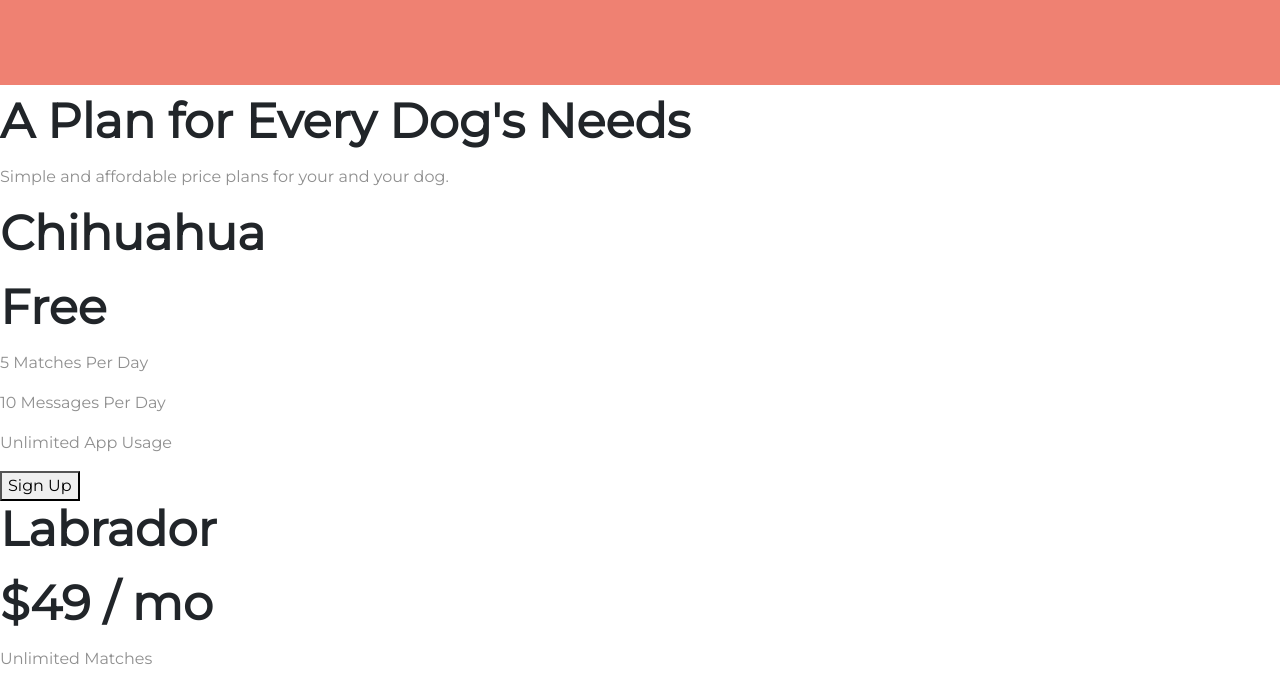
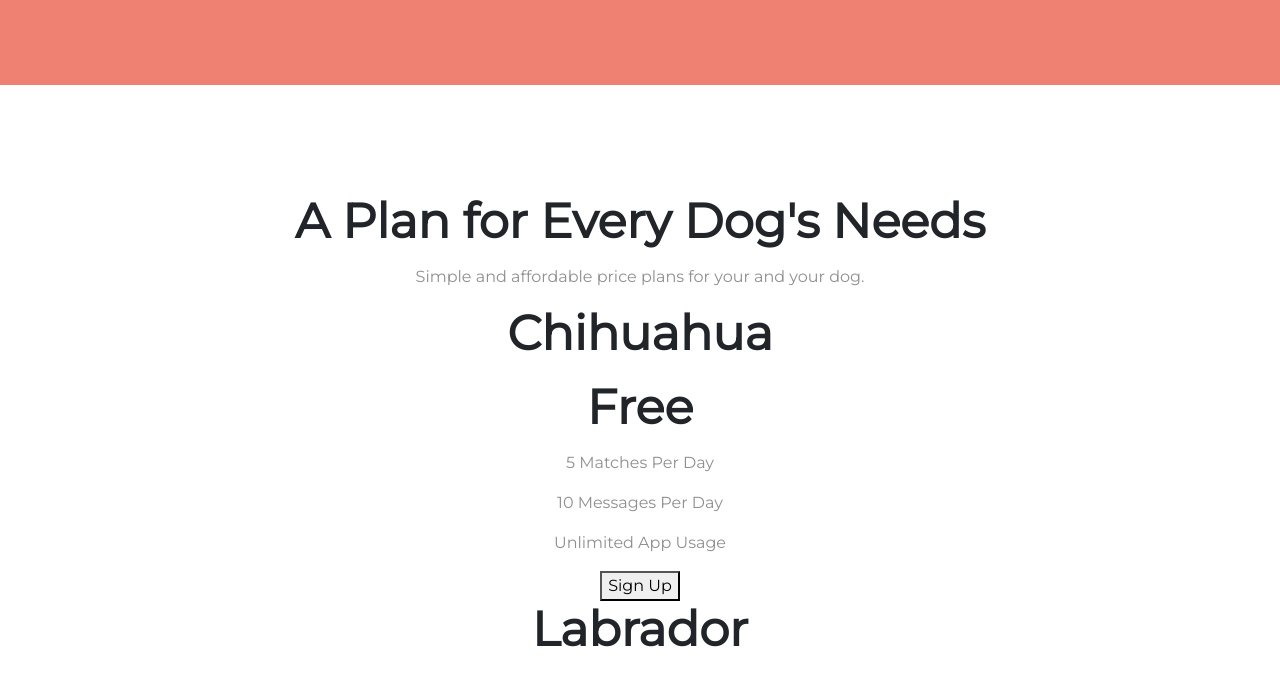
Before and after one commit to KaliKn/tindog, a plain HTML site: page index.html in a window 1280 px wide. Shown: the part 2151-2827 px from the top of the page. Drawn offline with nearby package versions, Linux system fonts and the light colour scheme.

Commit message:
Add files via upload

```diff
--- a/css/styles.css
+++ b/css/styles.css
@@ -105,7 +105,7 @@ p {
 }
 
 .carousel-item {
-padding: 7% 15%;
+  padding: 7% 15%;
 }
 
 #press {
@@ -118,3 +118,12 @@ padding: 7% 15%;
   width: 15%;
   margin: 20px 20px 50px;
 }
+
+/* Pricing Section */
+#pricing {
+  padding: 100px;
+  text-align: center;
+}
+.pricing-column {
+  padding: 2% 2%;
+}
```
